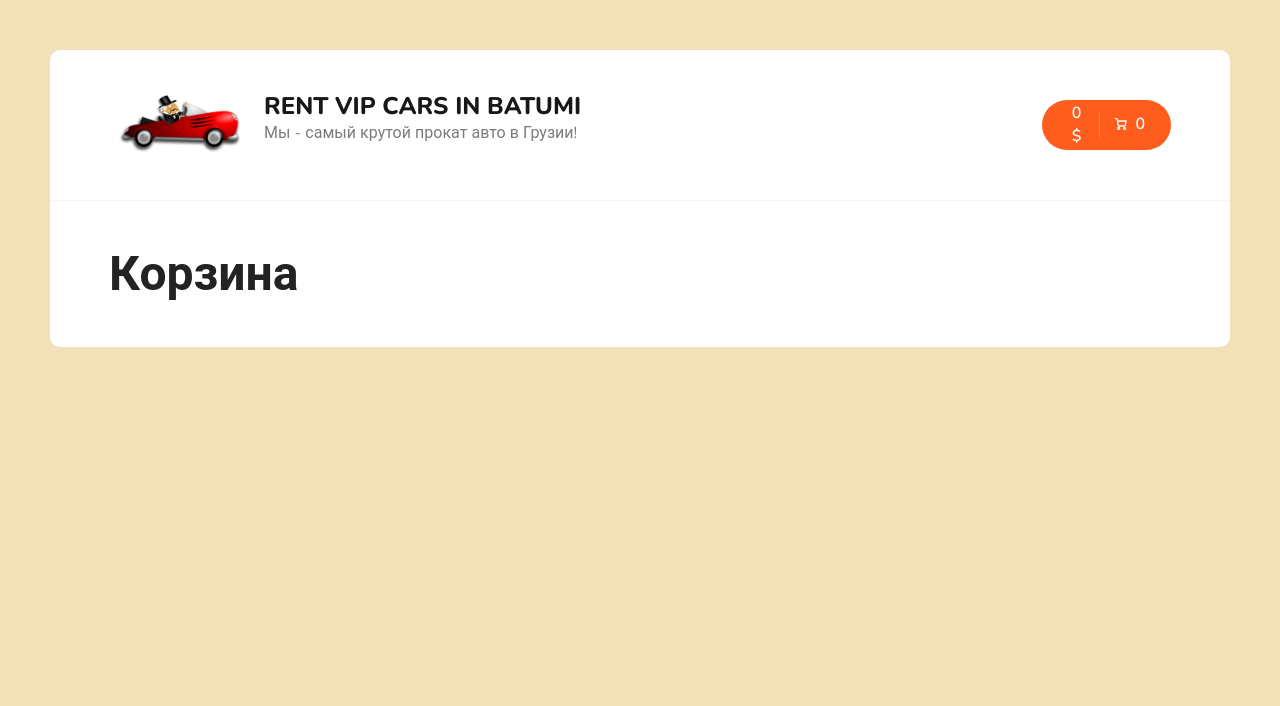
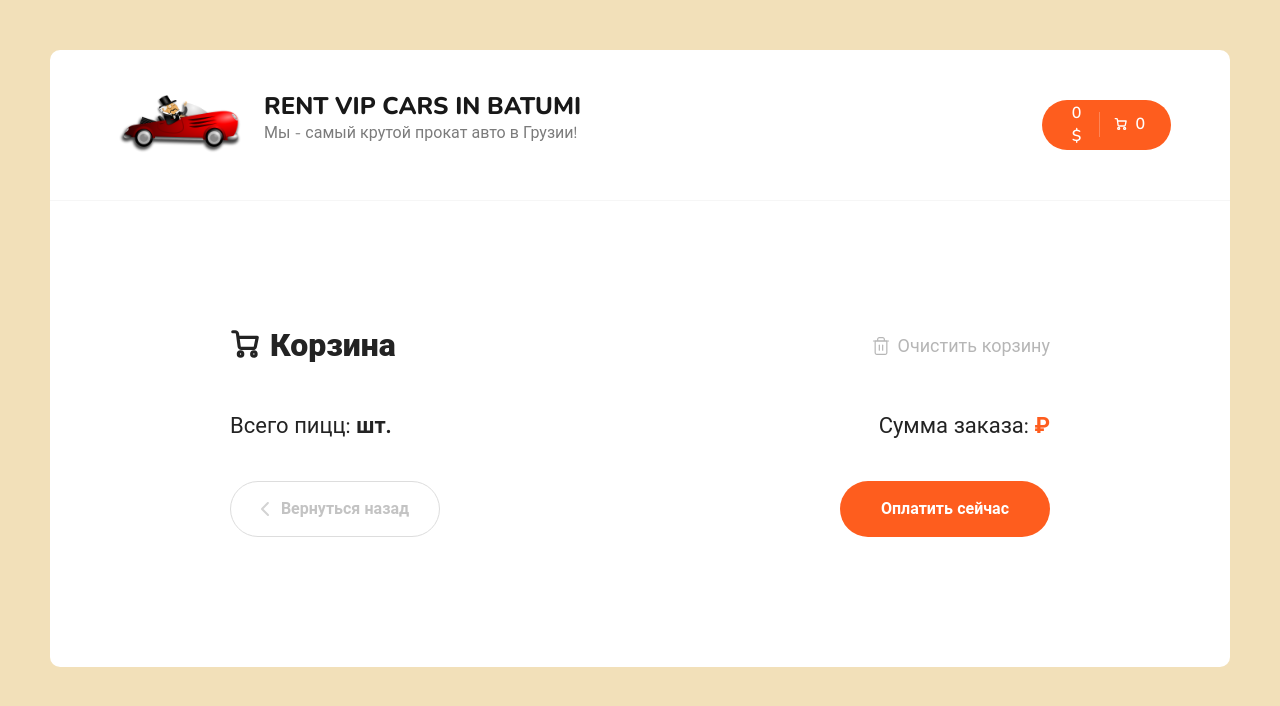
Before and after one commit to Aleksei-89ST/project-rent-car-app, a React (Create React App) app: page /cart in a window 1280 px wide. Shown: the top 706 px of the page. Built offline with nearby package versions, Linux system fonts and the light colour scheme.

Commit message:
page cart

```diff
--- a/src/pages/Cart.jsx
+++ b/src/pages/Cart.jsx
@@ -1,9 +1,123 @@
-import React from 'react'
+import React from "react";
+import { Link } from "react-router-dom";
 
 const Cart = () => {
   return (
-    <h1>Корзина</h1>
-  )
-}
+    <div className="container container--cart">
+      <div className="cart">
+        <div className="cart__top">
+          <h2 className="content__title">
+            <svg
+              width="18"
+              height="18"
+              viewBox="0 0 18 18"
+              fill="none"
+              xmlns="http://www.w3.org/2000/svg"
+            >
+              <path
+                d="M6.33333 16.3333C7.06971 16.3333 7.66667 15.7364 7.66667 15C7.66667 14.2636 7.06971 13.6667 6.33333 13.6667C5.59695 13.6667 5 14.2636 5 15C5 15.7364 5.59695 16.3333 6.33333 16.3333Z"
+                stroke="white"
+                strokeWidth="1.8"
+                strokeLinecap="round"
+                strokeLinejoin="round"
+              />
+              <path
+                d="M14.3333 16.3333C15.0697 16.3333 15.6667 15.7364 15.6667 15C15.6667 14.2636 15.0697 13.6667 14.3333 13.6667C13.597 13.6667 13 14.2636 13 15C13 15.7364 13.597 16.3333 14.3333 16.3333Z"
+                stroke="white"
+                strokeWidth="1.8"
+                strokeLinecap="round"
+                strokeLinejoin="round"
+              />
+              <path
+                d="M4.78002 4.99999H16.3334L15.2134 10.5933C15.1524 10.9003 14.9854 11.176 14.7417 11.3722C14.4979 11.5684 14.1929 11.6727 13.88 11.6667H6.83335C6.50781 11.6694 6.1925 11.553 5.94689 11.3393C5.70128 11.1256 5.54233 10.8295 5.50002 10.5067L4.48669 2.82666C4.44466 2.50615 4.28764 2.21182 4.04482 1.99844C3.80201 1.78505 3.48994 1.66715 3.16669 1.66666H1.66669"
+                stroke="white"
+                strokeWidth="1.8"
+                strokeLinecap="round"
+                strokeLinejoin="round"
+              />
+            </svg>
+            Корзина
+          </h2>
+          <div className="cart__clear">
+            <svg
+              width="20"
+              height="20"
+              viewBox="0 0 20 20"
+              fill="none"
+              xmlns="http://www.w3.org/2000/svg"
+            >
+              <path
+                d="M2.5 5H4.16667H17.5"
+                stroke="#B6B6B6"
+                strokeWidth="1.2"
+                strokeLinecap="round"
+                strokeLinejoin="round"
+              />
+              <path
+                d="M6.66663 5.00001V3.33334C6.66663 2.89131 6.84222 2.46739 7.15478 2.15483C7.46734 1.84227 7.89127 1.66667 8.33329 1.66667H11.6666C12.1087 1.66667 12.5326 1.84227 12.8451 2.15483C13.1577 2.46739 13.3333 2.89131 13.3333 3.33334V5.00001M15.8333 5.00001V16.6667C15.8333 17.1087 15.6577 17.5326 15.3451 17.8452C15.0326 18.1577 14.6087 18.3333 14.1666 18.3333H5.83329C5.39127 18.3333 4.96734 18.1577 4.65478 17.8452C4.34222 17.5326 4.16663 17.1087 4.16663 16.6667V5.00001H15.8333Z"
+                stroke="#B6B6B6"
+                strokeWidth="1.2"
+                strokeLinecap="round"
+                strokeLinejoin="round"
+              />
+              <path
+                d="M8.33337 9.16667V14.1667"
+                stroke="#B6B6B6"
+                strokeWidth="1.2"
+                strokeLinecap="round"
+                strokeLinejoin="round"
+              />
+              <path
+                d="M11.6666 9.16667V14.1667"
+                stroke="#B6B6B6"
+                strokeWidth="1.2"
+                strokeLinecap="round"
+                strokeLinejoin="round"
+              />
+            </svg>
+            <span>Очистить корзину</span>
+          </div>
+        </div>
+        <div className="content__items"></div>
+        <div className="cart__bottom">
+          <div className="cart__bottom-details">
+            <span>
+              Всего пицц: <b> шт.</b>
+            </span>
+            <span>
+              Сумма заказа: <b> ₽</b>
+            </span>
+          </div>
+          <div className="cart__bottom-buttons">
+            <Link
+              to="/"
+              className="button button--outline button--add go-back-btn"
+            >
+              <svg
+                width="8"
+                height="14"
+                viewBox="0 0 8 14"
+                fill="none"
+                xmlns="http://www.w3.org/2000/svg"
+              >
+                <path
+                  d="M7 13L1 6.93015L6.86175 1"
+                  stroke="#D3D3D3"
+                  strokeWidth="1.5"
+                  strokeLinecap="round"
+                  strokeLinejoin="round"
+                ></path>
+              </svg>
 
-export default Cart
+              <span>Вернуться назад</span>
+            </Link>
+            <div className="button pay-btn">
+              <span>Оплатить сейчас</span>
+            </div>
+          </div>
+        </div>
+      </div>
+    </div>
+  );
+};
+export default Cart;
```
